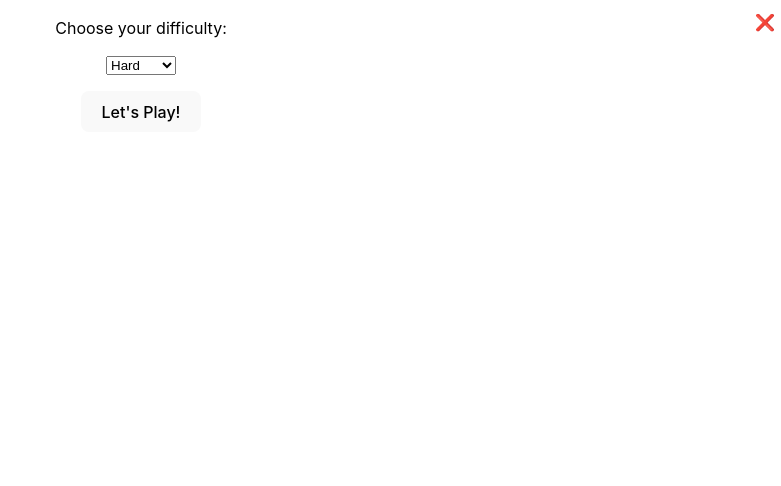
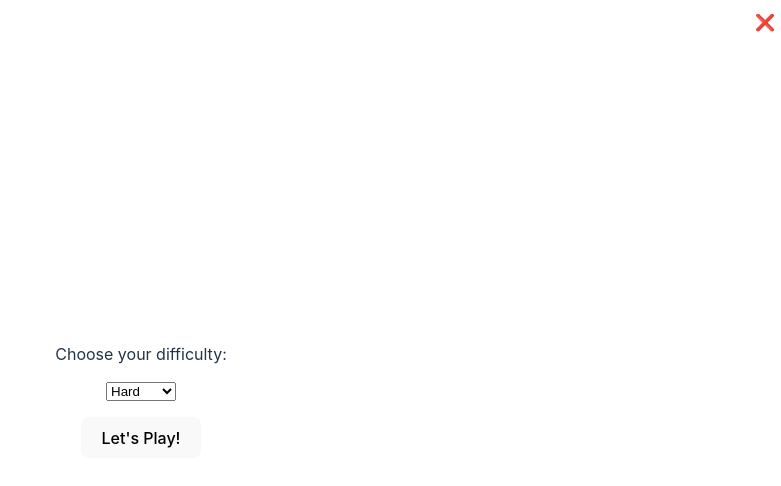
Before and after one commit to pishposh/guild-memory-game, a React (Vite) app: page / in a window 1280 px wide. Both pictures are taken after a click on the element "Settings". Shown: the top 486 px of the page, without its empty margins (499-1280 px from the left). Built offline with nearby package versions, Linux system fonts and the light colour scheme.

Commit message:
refactor settings dialog

```diff
--- a/src/components/Dialog/Dialog.css
+++ b/src/components/Dialog/Dialog.css
@@ -1,4 +1,5 @@
 .dialog {
+  z-index: 100;
   position: absolute;
   top: 0;
   left: 0;
--- a/src/components/GameSettings/GameSettings.css
+++ b/src/components/GameSettings/GameSettings.css
@@ -1,26 +1,4 @@
-.settings-dialog {
-    z-index: 100;
-    overflow-y: scroll;
-    border: none;
-    position: fixed;
-    top: 0;
-    left: 0;
-    height: 100%;
-    width: 100%;
-    display: flex;
-}
-
-.settings-close-button {
-  z-index: 1;
-  position: absolute;
-  top: 10px;
-  right: 10px;
-  height: 1rem;
-  width: 1rem;
-  cursor: pointer;
-}
-
-.container {
+.settings-container {
   justify-content: start;
   align-items: center;
   display: flex;
--- a/src/components/GameSettings/index.tsx
+++ b/src/components/GameSettings/index.tsx
@@ -1,4 +1,5 @@
 import { useState, useEffect } from 'react';
+import { Dialog } from '../Dialog';
 import { Difficulty } from '../../game';
 import './GameSettings.css';
 
@@ -11,6 +12,7 @@ export const GameSettings = ({
   onSave: (difficulty: Difficulty) => void;
   currentDifficulty: Difficulty;
 }) => {
+
   const [selectedDifficulty, setSelectedDifficulty] = useState<Difficulty>(Difficulty.EASY);
 
   useEffect(() => {
@@ -23,11 +25,8 @@ export const GameSettings = ({
   };
 
   return (
-    <dialog className="settings-dialog">
-      <span className="settings-close-button" onClick={onClose}>
-        ❌
-      </span>
-      <div className="container">
+    <Dialog onClose={onClose} centerX centerY>
+      <div className="settings-container">
 
         <label>Choose your difficulty:</label>
 
@@ -37,8 +36,7 @@ export const GameSettings = ({
         <option value={Difficulty.HARD}>Hard</option>
         </select>
 
-      <button
-        className="button"
+        <button className="button"
           onClick={() => {
             onSave(selectedDifficulty);
             onClose();
@@ -47,6 +45,6 @@ export const GameSettings = ({
           Let's Play!
         </button>
       </div>
-    </dialog>
+    </Dialog>
   );
 };
```
Lines whose indentation alone changed are shown as unchanged.
